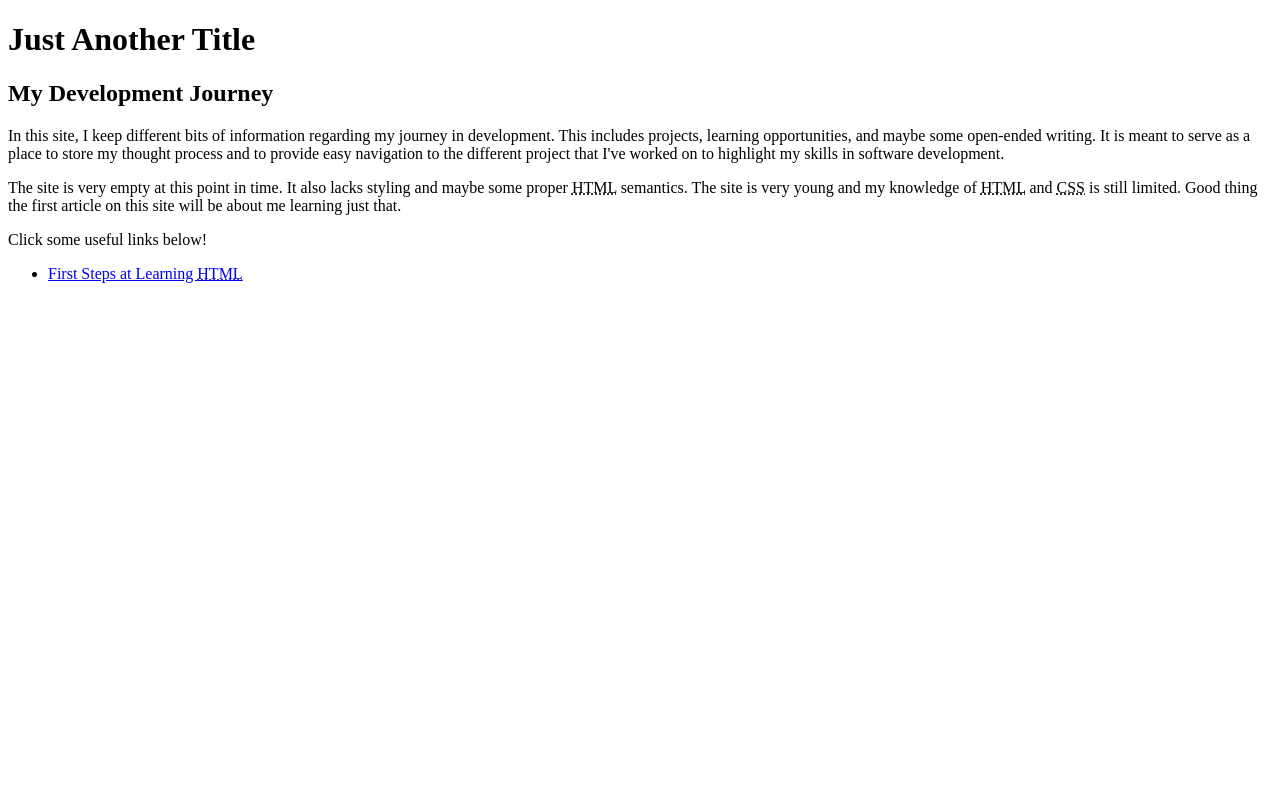
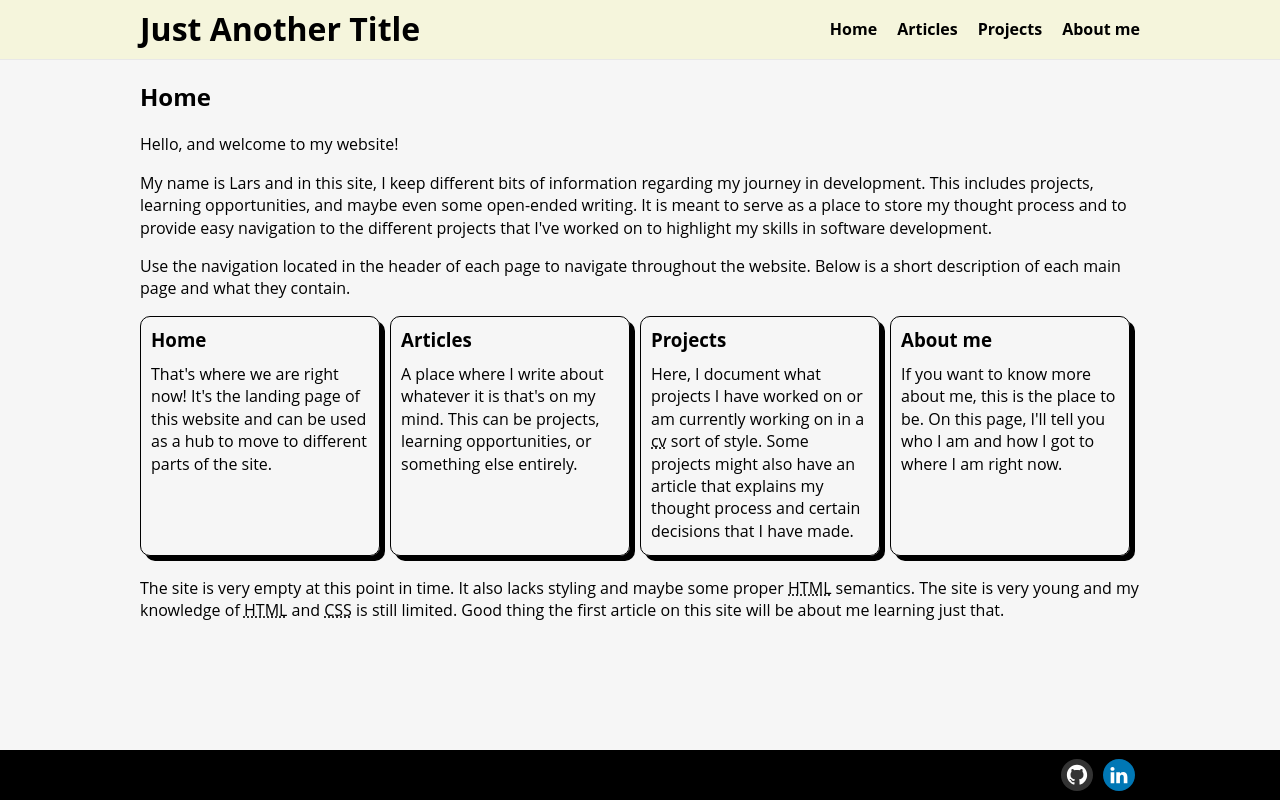
Before and after one commit to LarsGast/LarsGast.github.io, a plain HTML site: page index.html in a window 1280 px wide. Drawn offline with Linux system fonts and the light colour scheme.

Commit message:
Home page (#4)
* Add CSS to the project
* Update index.html (the Home page)
* Add folders and files to other pages to be made

```diff
--- a/index.html
+++ b/index.html
@@ -3,27 +3,99 @@
     <head>
         <meta charset="UTF-8"/>
         <title>LarsGast - Home</title>
+        <link rel="stylesheet" href="/styles.css">
     </head>
     <body>
         <header>
-            <h1>Just Another Title</h1>
+            <div class="content-wrapper">
+                <h1>
+                    <a href="/" class="no-style-link">Just Another Title</a>
+                </h1>
+                <nav>
+                    <ul class="no-style-list no-style-link-group">
+                        <li>
+                            <a href="/">Home</a>
+                        </li>
+                        <li>
+                            <a href="/articles">Articles</a>
+                        </li>
+                        <li>
+                            <a href="/projects">Projects</a>
+                        </li>
+                        <li>
+                            <a href="/about-me">About me</a>
+                        </li>
+                    </ul>
+                </nav>
+            </div>
         </header>
         <main>
+            <div class="content-wrapper">
                 <article>
-                <h2>My Development Journey</h2>
+                    <h2>Home</h2>
                     <p>
-                    In this site, I keep different bits of information regarding my journey in development. This includes projects, learning opportunities, and maybe some open-ended writing. It is meant to serve as a place to store my thought process and to provide easy navigation to the different project that I've worked on to highlight my skills in software development.
+                        Hello, and welcome to my website!
                     </p>
+                    <p>
+                        My name is Lars and in this site, I keep different bits of information regarding my journey in development. This includes projects, learning opportunities, and maybe even some open-ended writing. It is meant to serve as a place to store my thought process and to provide easy navigation to the different projects that I've worked on to highlight my skills in software development.
+                    </p>
+                    <p>
+                        Use the navigation located in the header of each page to navigate throughout the website. Below is a short description of each main page and what they contain.
+                    </p>
+                    <ul class="no-style-list no-style-link-group" id="nav-summary">
+                        <li>
+                            <h3>Home</h3>
+                            <p>
+                                That's where we are right now! It's the landing page of this website and can be used as a hub to move to different parts of the site.
+                            </p>
+                        </li>
+                        <li>
+                            <a href="/articles/">
+                                <h3>Articles</h3>
+                                <p>
+                                    A place where I write about whatever it is that's on my mind. This can be projects, learning opportunities, or something else entirely.
+                                </p>
+                            </a>
+                        </li>
+                        <li>
+                            <a href="/projects">
+                                <h3>Projects</h3>
+                                <p>
+                                    Here, I document what projects I have worked on or am currently working on in a <abbr title="curriculum vitae">cv</abbr> sort of style. Some projects might also have an article that explains my thought process and certain decisions that I have made.
+                                </p>
+                            </a>
+
+                        </li>
+                        <li>
+                            <a href="/about-me">
+                                <h3>About me</h3>
+                                <p>
+                                    If you want to know more about me, this is the place to be. On this page, I'll tell you who I am and how I got to where I am right now.
+                                </p>
+                            </a>
+                        </li>
+                    </ul>
                     <p>
                         The site is very empty at this point in time. It also lacks styling and maybe some proper <abbr title="HyperText Markup Language">HTML</abbr> semantics. The site is very young and my knowledge of <abbr title="HyperText Markup Language">HTML</abbr> and <abbr title="Cascading Style Sheets">CSS</abbr> is still limited. Good thing the first article on this site will be about me learning just that.
                     </p>
                 </article>
+            </div>
          </main>
-        <nav>
-            Click some useful links below!
-            <ul>
-                <li><a href="./first-steps-at-learning-html.html">First Steps at Learning <abbr title="HyperText Markup Language">HTML</abbr></a></li>
+        <footer>
+            <div class="content-wrapper">
+                <ul class="no-style-list no-style-link-group">
+                    <li>
+                        <a href="https://github.com/LarsGast" target="_blank">
+                            <img src="/images/Github.svg" alt="My Github page">
+                        </a>
+                    </li>
+                    <li>
+                        <a href="https://linkedin.com/in/lars-hoekstra-9905a525b" target="_blank">
+                            <img src="/images/LinkedIN.svg" alt="My LinkedIn page">
+                        </a>
+                    </li>
                 </ul>
-        </nav>
+            </div>
+        </footer>
     </body>
 </html>
--- /dev/null
+++ b/styles.css
@@ -0,0 +1,225 @@
+/* DEBUG MODE
+------------------------------------*/
+/*
+Uncomment the following line to give every element a red outline.
+Good for debugging.
+*/
+*, *:before, *:after {
+    /* border: 1px solid red; */
+}
+
+/* GLOBAL STYLES
+------------------------------------*/
+/*
+Set the rem size to 1px.
+16px * 6.25% = 1px.
+This is so we can use rem size to use in sizing so we can accommodate for all browser standard font sizes.
+*/
+html {
+    box-sizing: border-box;
+    font-size: 6.25%;
+}
+
+*, *:before, *:after {
+    box-sizing: inherit;
+}
+
+/* Make sure we use the entire viewport. */
+html, body {
+    height: 100%;
+}
+
+/* Set the font-size back to 16rem (= browser pixel size) so the content is normal sized again for all screens */
+body {
+    background: #f6f6f6;
+    margin: 0;
+    font-family: 'Open Sans', sans-serif;
+    font-size: 16rem;
+    line-height: 1.4;
+}
+
+/*
+The content should not be pressed against the size of the viewport.
+Padding makes sure this is also not the case for screens smaller than 1000rem.
+*/
+.content-wrapper {
+    margin: 0 auto;
+    padding: 0 20rem;
+    max-width: calc(1000rem + (20rem * 2));
+    height: 100%;
+}
+
+/* HEADER
+------------------------------------*/
+/* The header should stick to the top and scroll with and span the viewport. */
+header {
+    background-color: beige;
+    position: sticky;
+    height: 60rem;
+    top: 0;
+    border-bottom: 1px solid #e8e8e8;
+}
+
+/* Flex so we can move the navigation to the right. */
+header .content-wrapper {
+    display: flex;
+    align-items: center;
+}
+
+header a {
+    font-weight: bold;
+}
+
+/* On hover color to signify it's clickable */
+header a:hover {
+    color: #696969;
+}
+
+/* Flex shrink is 0 so the title is always one line */
+header h1 {
+    margin: 0;
+    flex-shrink: 0;
+}
+
+/* Navigation takes up all the space that the title doesn't */
+header nav {
+    flex: 1;
+}
+
+/* Here we specify that the navigation items should align to the right side of the header */
+nav ul {
+    display: flex;
+    justify-content: right;
+    height: 100%;
+}
+
+/*
+Space between nav links.
+First and last (left and right) items should not have the extra margin on the outside since .content-wrapper already includes padding
+*/
+nav li {
+    margin: 0 10rem;
+}
+nav li:first-child {
+    margin-left: 0;
+}
+nav li:last-child {
+    margin-right: 0;
+}
+
+/* On smaller screens, put the navigation of the site below the title. */
+@media screen and (max-width: 648px) {
+    header {
+        height: 80rem;
+    }
+
+    /* Switch from rows to columns */
+    header .content-wrapper{
+        flex-direction: column;
+        justify-content: center;
+    }
+
+    /* Navigation tag should no longer take in all available space. */
+    header nav {
+        flex: 0;
+    }
+}
+
+/* MAIN
+------------------------------------*/
+/* 50rem for the footer + 10rem breathing room */
+main {
+    margin-bottom: 60rem;
+}
+
+/* FOOTER
+------------------------------------*/
+/* The footer should stick to the bottom and scroll with and span the viewport. */
+footer {
+    flex-flow: column;
+    background-color: black;
+    position: fixed;
+    width: 100%;
+    height: 50rem;
+    bottom: 0;
+}
+
+/* Makes the social media icons appear on the right side. */
+footer ul {
+    display: flex;
+    justify-content: flex-end;
+    align-items: center;
+    height: 100%;
+}
+
+footer li {
+    margin: 0 5rem;
+    width: 32rem;
+}
+
+/* Make the image a block element so we can make it the same size of its parent.  */
+footer img {
+    display: block;
+    width: 100%;
+}
+
+/* GENERAL CLASSES
+------------------------------------*/
+/* For getting rid of ul/li tag styling */
+.no-style-list {
+    margin: 0;
+    padding: 0;
+}
+.no-style-list li {
+    list-style: none;
+}
+
+/* For getting rid of anchor tag styling */
+.no-style-link {
+    display: block;
+    height: 100%;
+    text-decoration: none;
+    color: black;
+}
+.no-style-link-group a {
+    display: block;
+    height: 100%;
+    text-decoration: none;
+    color: black;
+}
+
+/* SPECIFIC ELEMENTS
+------------------------------------*/
+/* #nav-summary = pretty navigation blocks in the middle of the main content of the home page. */
+#nav-summary {
+    display: flex;
+    flex-wrap: wrap;
+    gap: 20rem 10rem;
+    padding-bottom: 5rem; /* To give space to the shadow */
+}
+
+/*
+Width and height measured so 4 of these boxes fit on a full size screen.
+These are dependent on (and should be adjusted to) the content however, not sure how I feel about that.
+*/
+#nav-summary li {
+    width: 240rem;
+    height: 240rem;
+    border: 1rem solid black;
+    border-radius: 10rem;
+    box-shadow: 5rem 5rem;
+    transition: transform 0.2s;
+}
+
+#nav-summary h3 {
+    margin: 10rem;
+}
+
+#nav-summary p {
+    margin: 0 10rem;
+}
+
+/* Make the boxes pop up on hover */
+#nav-summary li:hover {
+    transform: translateY(-10rem)
+}
```
Also changed, not shown: about-me/index.html (added, +58 -0 lines), articles/index.html (added, +60 -0 lines), projects/index.html (added, +58 -0 lines), articles/first-steps-at-learning-html.html (renamed from first-steps-at-learning-html.html), images/Github.svg (added), images/LinkedIN.svg (added). Lines whose indentation alone changed are shown as unchanged.
